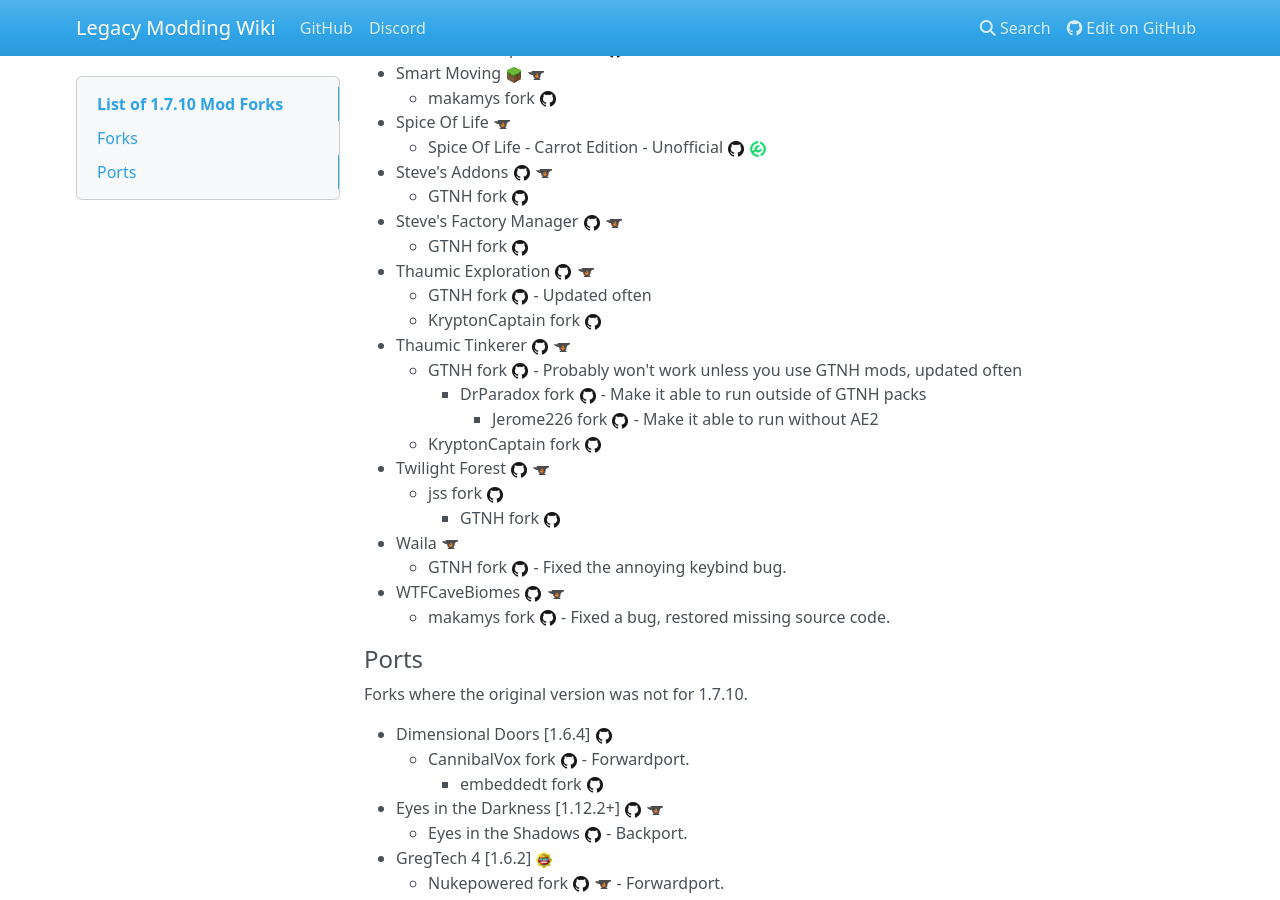
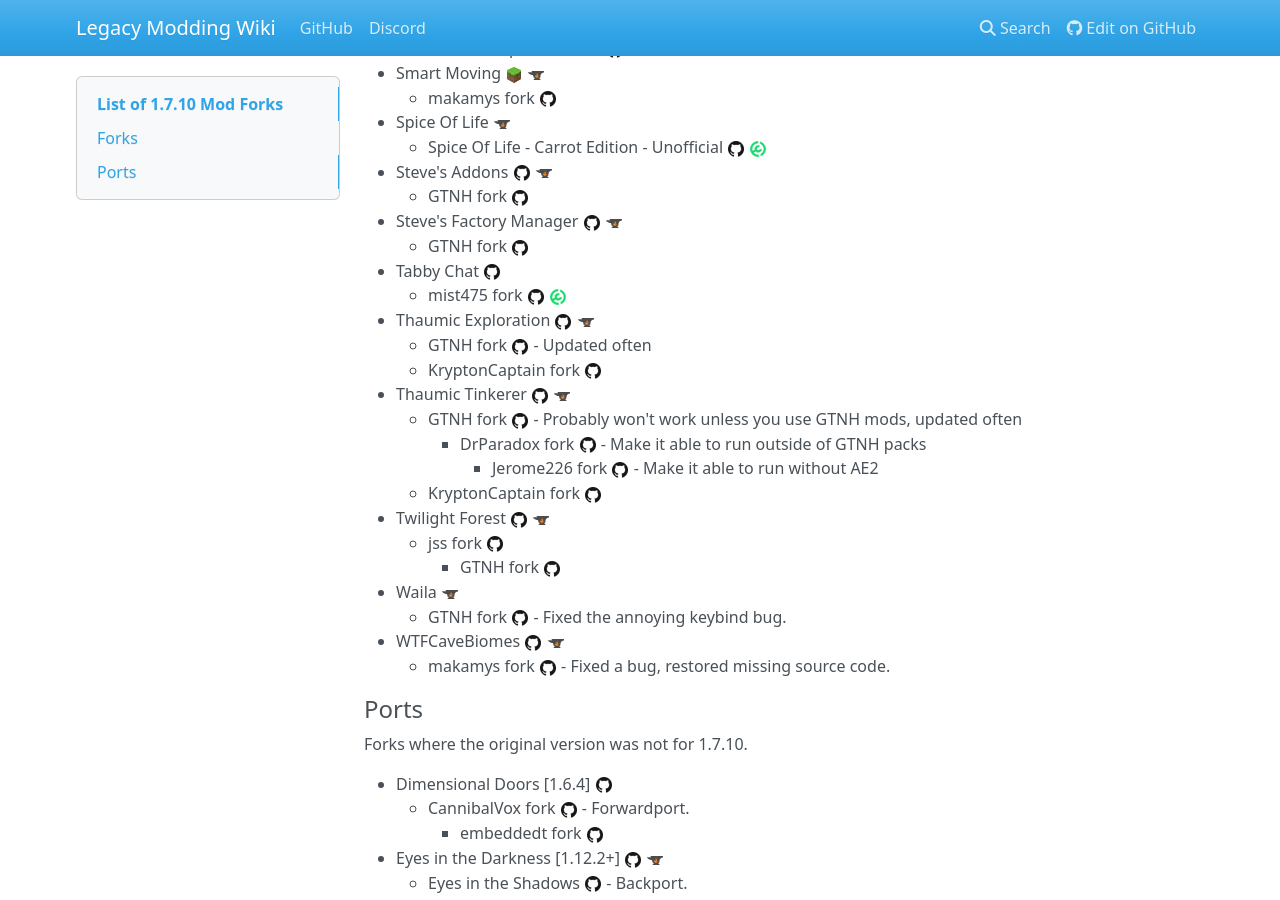
Before and after one commit to LegacyModdingMC/wiki, an MkDocs documentation site: the page built from docs/list-of-1.7.10-mod-forks.md, in a window 1280 px wide and 900 px high, scrolled down 2571 px. Built offline with MkDocs 1.6.1, drawn with Linux system fonts in a browser that asks for light colours; nearby versions of some CDN libraries.

Commit message:
Add TabbyChat fork

```diff
--- a/docs/list-of-1.7.10-mod-forks.md
+++ b/docs/list-of-1.7.10-mod-forks.md
@@ -135,6 +135,8 @@
 	* GTNH fork [![icon-github](img/favicon/github.png)](https://github.com/GTNewHorizons/StevesAddons)
 * Steve's Factory Manager [![icon-github](img/favicon/github.png)](https://github.com/Vswe/ModJam3) [![icon-curseforge](img/favicon/curseforge.png)](https://www.curseforge.com/minecraft/mc-mods/steves-factory-manager)
 	* GTNH fork [![icon-github](img/favicon/github.png)](https://github.com/GTNewHorizons/Steve-s-Factory-Manager)
+* Tabby Chat [![icon-github](img/favicon/github.png)](https://github.com/killjoy1221/tabbychat)
+	* mist475 fork [![icon-github](img/favicon/github.png)](https://github.com/mist475/tabbychat) [![icon-modrinth](img/favicon/modrinth.png)](https://modrinth.com/mod/tabbychat-unofficial)
 * Thaumic Exploration [![icon-github](img/favicon/github.png)](https://github.com/KatrinaAS/Thaumic_Exploration) [![icon-curseforge](img/favicon/curseforge.png)](https://www.curseforge.com/minecraft/mc-mods/thaumic-exploration)
 	* GTNH fork [![icon-github](img/favicon/github.png)](https://github.com/GTNewHorizons/Thaumic_Exploration) - Updated often
 	* KryptonCaptain fork [![icon-github](img/favicon/github.png)](https://github.com/KryptonCaptain/Thaumic_Exploration)
```
Also changed, not shown: docs-template/list-of-1.7.10-mod-forks.template.md (+2 -0 lines).
